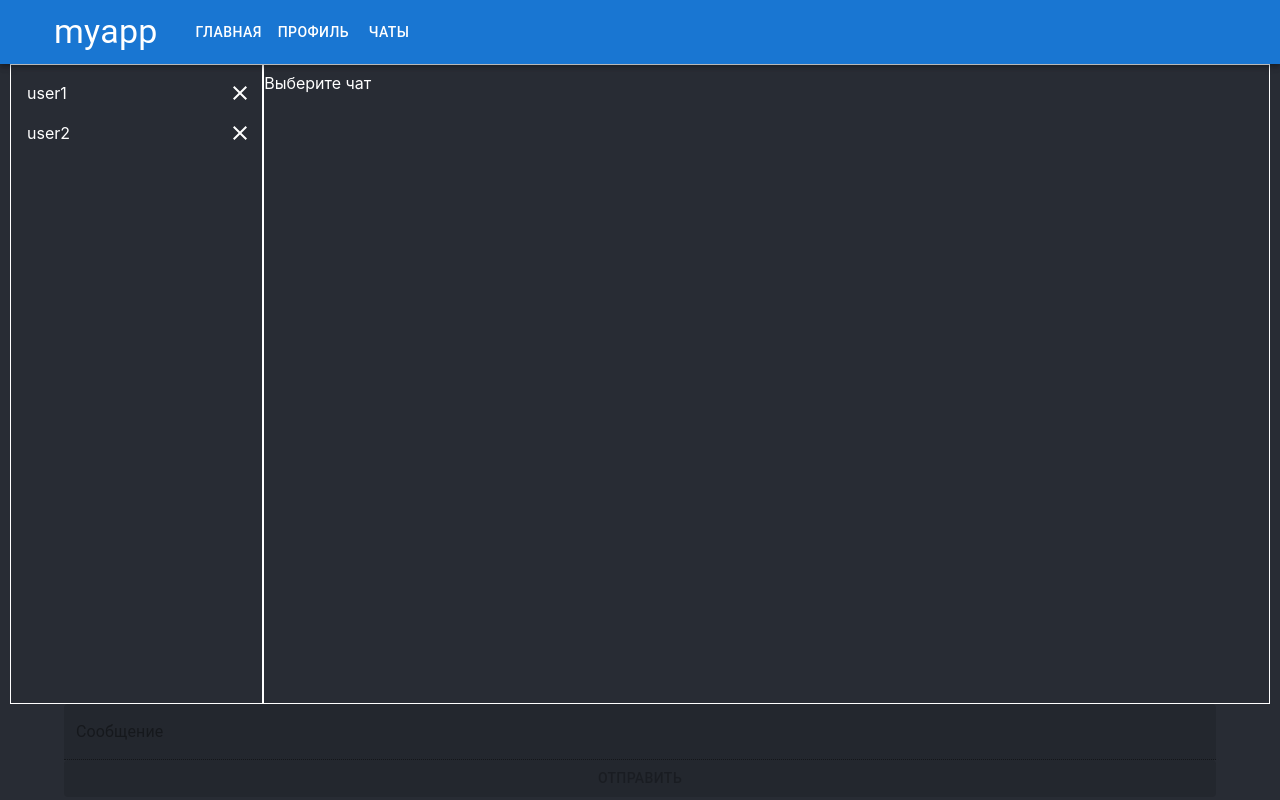
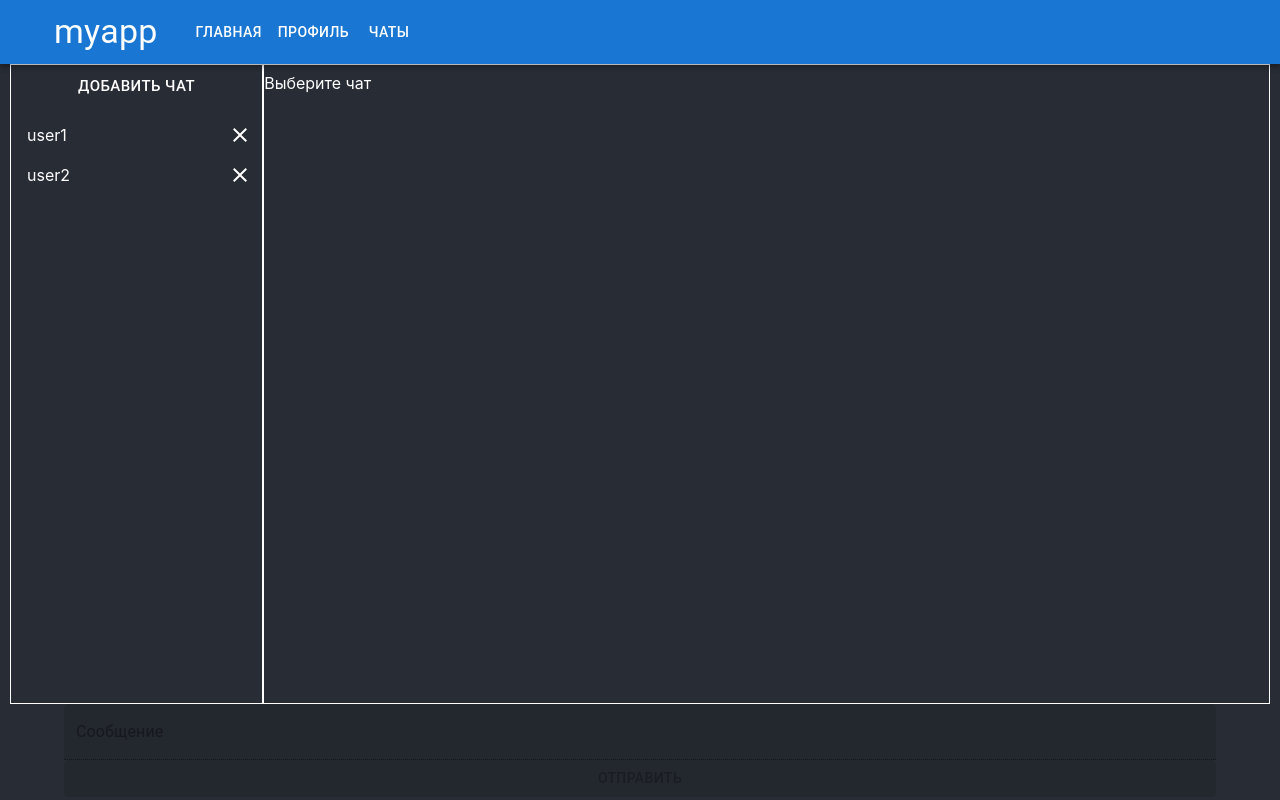
Before and after one commit to vKayroNv/ReactJS, a React (Create React App) app in the folder myapp/: page /chats in a window 1280 px wide. Built offline with nearby package versions, Linux system fonts and the light colour scheme.

Commit message:
Добавлена возможность создания и удаления чатов

```diff
--- a/myapp/src/components/ChatElement.js
+++ b/myapp/src/components/ChatElement.js
@@ -1,14 +1,21 @@
 import { ListItemButton, ListItem } from '@mui/material';
 import { Link } from 'react-router-dom';
 import ClearIcon from '@mui/icons-material/Clear';
+import { useDispatch } from 'react-redux';
+import { deleteChat } from '../store/chatsActions';
 
 export default function ChatElement(props) {
+
+  const dispatch = useDispatch();
+
   return(
     <ListItem disablePadding>
       <ListItemButton component={Link} to={`/chats/${props.chatId}`} style={{width: "inherit"}}>
         {props.name}
       </ListItemButton>
-      <ListItemButton >
+      <ListItemButton component={Link} to={'/chats'} onClick={()=>{
+        dispatch(deleteChat(props.chatId));
+      }}>
         <ClearIcon />
       </ListItemButton>
     </ListItem>
--- a/myapp/src/components/ChatsBlock.js
+++ b/myapp/src/components/ChatsBlock.js
@@ -1,15 +1,31 @@
-import { List } from '@mui/material';
+import { Button, List } from '@mui/material';
 import ChatElement from './ChatElement';
 
-import { useSelector } from 'react-redux'
+import { useSelector, useDispatch } from 'react-redux'
+import { addChat } from '../store/chatsActions';
 
 export default function ChatsBlock(){
 
+  const dispatch = useDispatch();
   const chatsNames = useSelector((state) => state.chats.value.map(obj => obj.username));
 
+  const createChat = () => {
+    const name = prompt("Введите название чата");
+
+    if (name === undefined || name === '') {
+      alert("Название чата не было введено");
+      return;
+    }
+
+    dispatch(addChat(name));
+  }
+
   return(
-    <List>
-      {chatsNames.map((value, index) => <ChatElement key={index} chatId={index} name={value} />)}
-    </List>
+    <>
+      <Button fullWidth color="inherit" size="large" onClick={createChat}>Добавить чат</Button>
+      <List>
+        {chatsNames.map((value, index) => <ChatElement key={index} chatId={index} name={value} />)}
+      </List>
+    </>
   );
 }
--- a/myapp/src/store/chatsActions.js
+++ b/myapp/src/store/chatsActions.js
@@ -26,9 +26,20 @@ export const chatsSlice = createSlice({
     ]
   },
   reducers: {
+    addChat: (state, action) => {
+      const newChat = {
+        username: action.payload,
+        messagesList: []
+      };
+      state.value = [...state.value, newChat]
+    },
+    deleteChat:(state, action) => {
+      state.value = state.value.filter((obj, index) => index !== action.payload);
+    },
+    addMessage:()=>{}
   },
 })
 
-//export const { getChatsNames } = chatsSlice.actions
+export const { addChat, deleteChat, addMessage } = chatsSlice.actions
 
 export default chatsSlice.reducer
```
